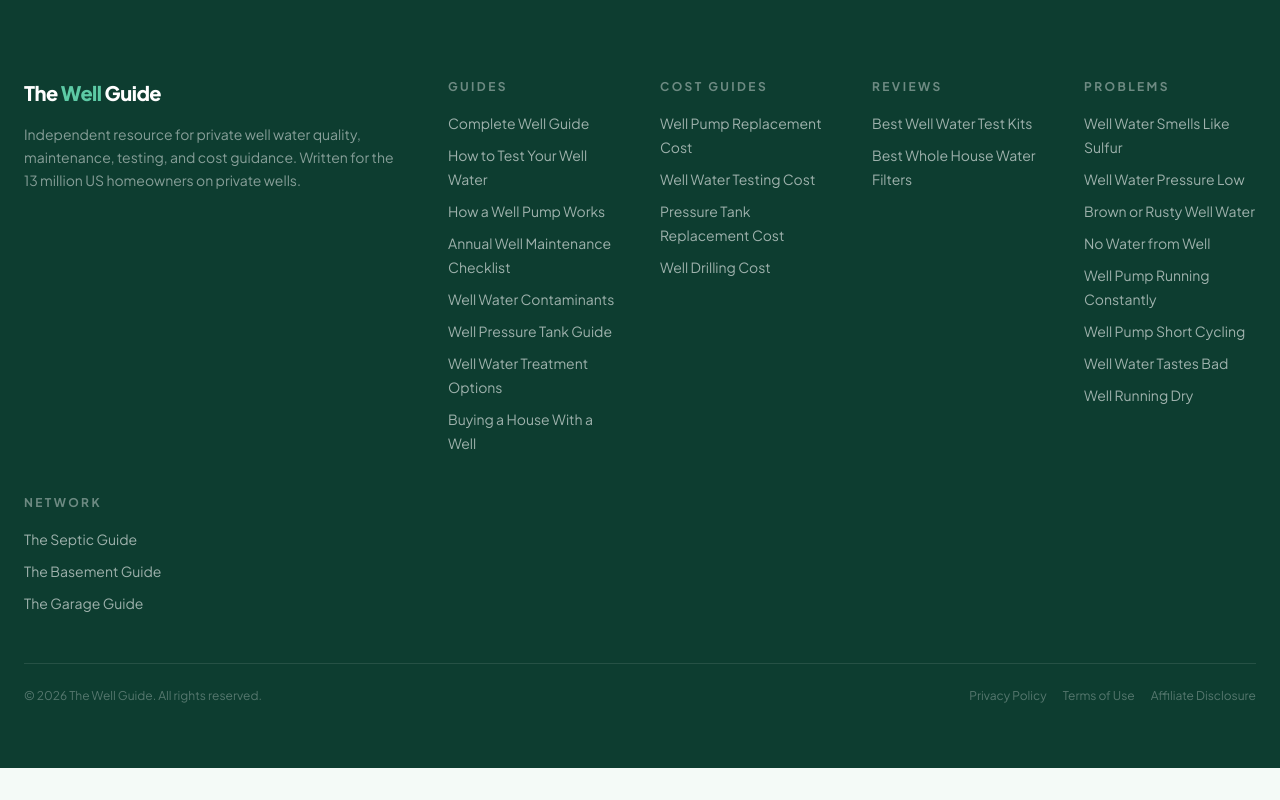
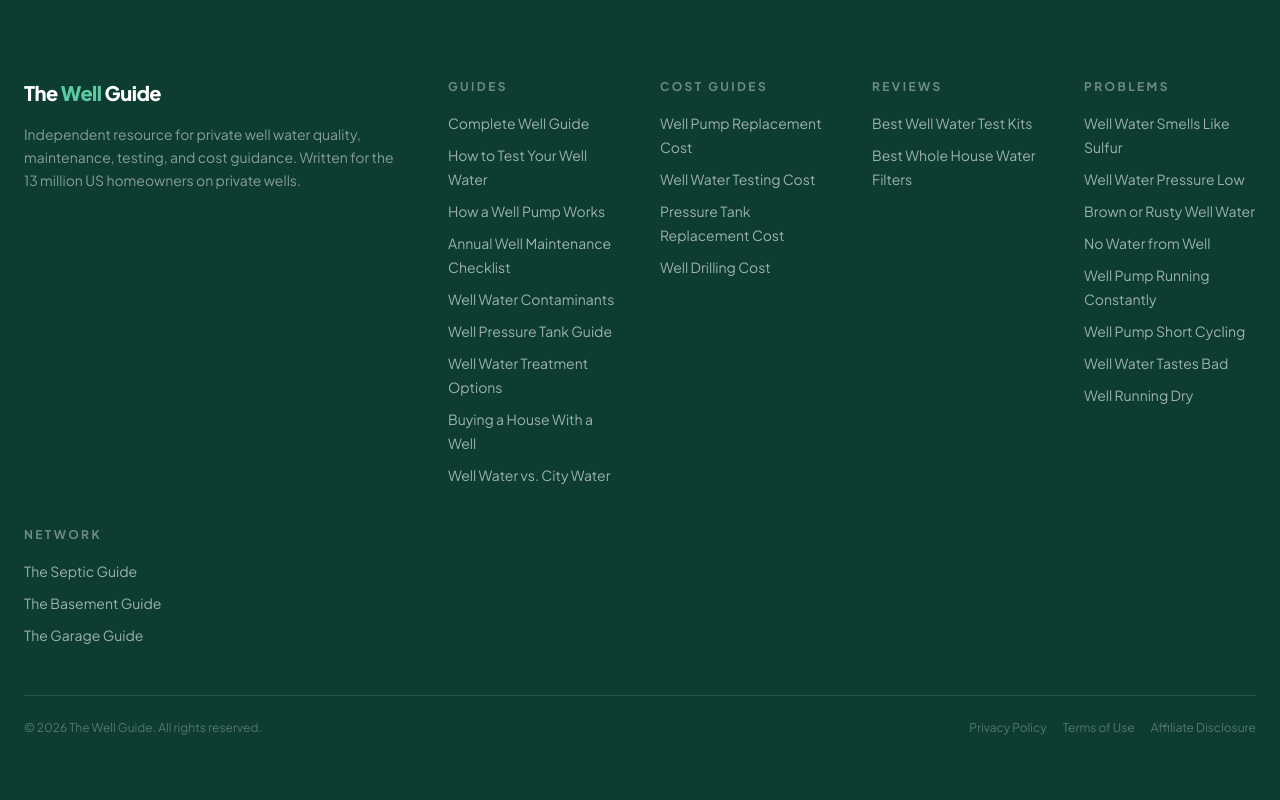
Before and after one commit to thebasementguide2026/thewell.guide-, a Next.js app: page / in a window 1280 px wide. Shown: the part 4570-5370 px from the top of the page. Before the commit the page ends 5338 px from the top, so only its background shows below. Built offline with nearby package versions, Linux system fonts and the light colour scheme.

Commit message:
Update footer with well-water-vs-city-water

```diff
--- a/components/Footer.tsx
+++ b/components/Footer.tsx
@@ -13,6 +13,7 @@ const footerSections = [
       { label: 'Well Pressure Tank Guide', href: '/guides/well-pressure-tank-guide' },
       { label: 'Well Water Treatment Options', href: '/guides/well-water-treatment-options' },
       { label: 'Buying a House With a Well', href: '/guides/buying-house-with-well' },
+      { label: 'Well Water vs. City Water', href: '/guides/well-water-vs-city-water' },
     ],
   },
   {
```
